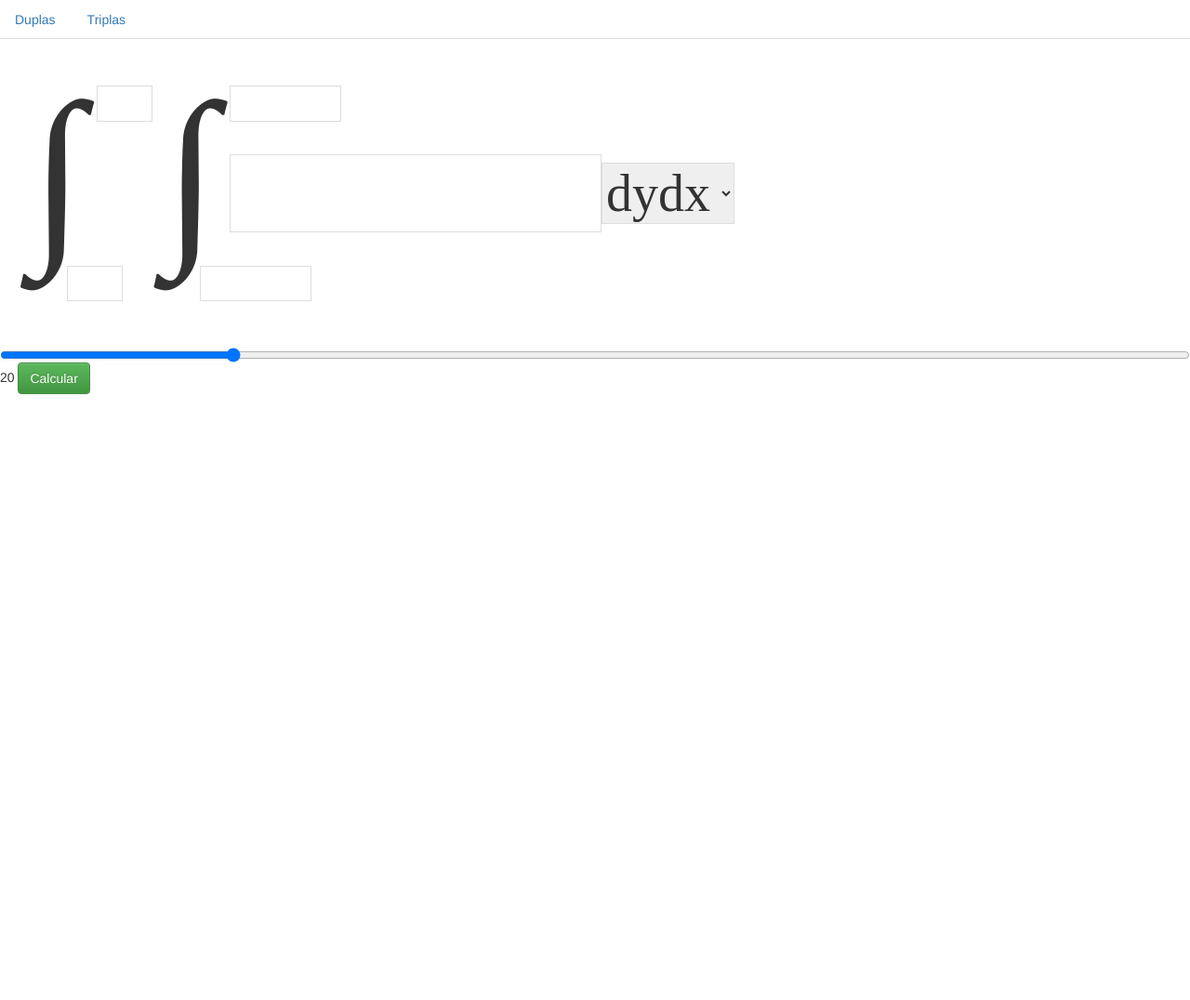
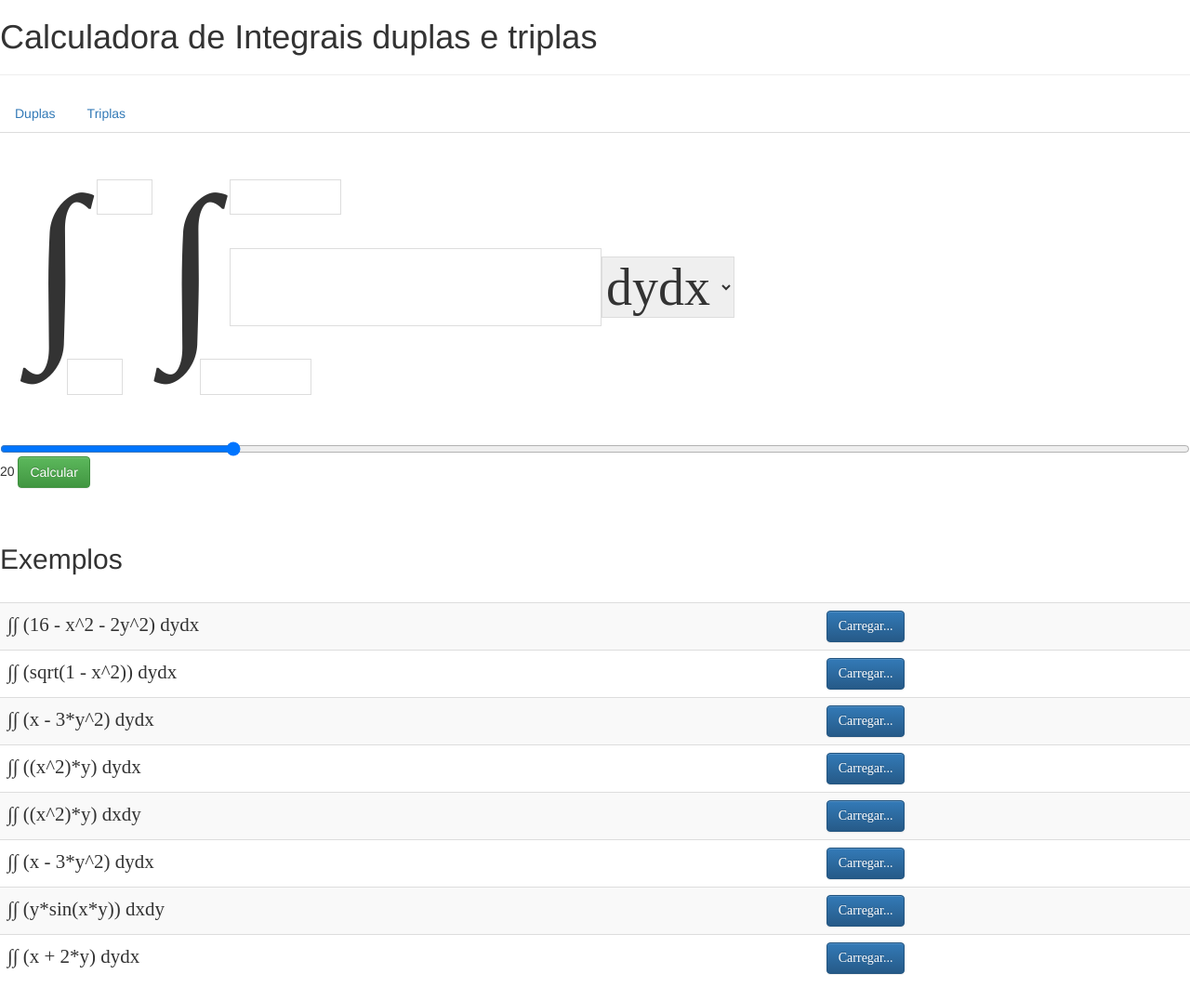
Before and after one commit to marcioaug/integral, a Jekyll site: the page built from index.html, in a window 1280 px wide. Shown: the whole page at 93% size. Built offline with Jekyll 4.4.1, drawn with Linux system fonts in a browser that asks for light colours; nearby versions of some CDN libraries; Markdown is read by kramdown in place of the engine named in the settings; before the commit the page ends 900 px from its top, so only the background shows below that.

Commit message:
Melhorias na interface, adicionando alguns exemplos.

```diff
--- a/_includes/duplas.html
+++ b/_includes/duplas.html
@@ -31,3 +31,42 @@
 <span id="n-value">20</span>
 
 <button id="calculate" class="btn btn-success">Calcular</button>
+<br/>
+<br/>
+<br/>
+<h2>Exemplos</h2>
+    <br/>
+<table class="table table-striped" style="font-family: serif;">
+    <tr>
+        <td style="font-size: 1.5em">∫∫ (16 - x^2 - 2y^2) dydx</td>
+        <td><button class="btn btn-primary" onclick="carregarDupla('16 - x^2 - 2*y^2', '0', '2', '0', '2', 1)">Carregar...</button></td>
+    </tr>
+    <tr>
+        <td style="font-size: 1.5em">∫∫ (sqrt(1 - x^2)) dydx</td>
+        <td><button class="btn btn-primary" onclick="carregarDupla('sqrt(1 - x^2)', '-1', '1', '-2', '2', 1)">Carregar...</button></td>
+    </tr>
+    <tr>
+        <td style="font-size: 1.5em">∫∫ (x - 3*y^2) dydx</td>
+        <td><button class="btn btn-primary" onclick="carregarDupla('x - 3*y^2', '0', '2', '1', '2', 1)">Carregar...</button></td>
+    </tr>
+    <tr>
+        <td style="font-size: 1.5em">∫∫ ((x^2)*y) dydx</td>
+        <td><button class="btn btn-primary" onclick="carregarDupla('(x^2)*y', '0', '3', '1', '2', 1)">Carregar...</button></td>
+    </tr>
+    <tr>
+        <td style="font-size: 1.5em">∫∫ ((x^2)*y) dxdy</td>
+        <td><button class="btn btn-primary" onclick="carregarDupla('(x^2)*y', '1', '2', '0', '3', 2)">Carregar...</button></td>
+    </tr>
+    <tr>
+        <td style="font-size: 1.5em">∫∫ (x - 3*y^2) dydx</td>
+        <td><button class="btn btn-primary" onclick="carregarDupla('x - 3*y^2', '0', '2', '1', '2', 1)">Carregar...</button></td>
+    </tr>
+    <tr>
+        <td style="font-size: 1.5em">∫∫ (y*sin(x*y)) dxdy</td>
+        <td><button class="btn btn-primary" onclick="carregarDupla('y*sin(x*y)', '0', 'pi', '1', '2', 2)">Carregar...</button></td>
+    </tr>
+    <tr>
+        <td style="font-size: 1.5em">∫∫ (x + 2*y) dydx</td>
+        <td><button class="btn btn-primary" onclick="carregarDupla('x + 2*y', '-1', '1', '2*x^2', '1+x^2', 1)">Carregar...</button></td>
+    </tr>
+</table>
--- a/index.html
+++ b/index.html
@@ -1,8 +1,9 @@
 ---
 layout: default
-title: Integral
+title: Calculadora de Integrais duplas e triplas
 ---
-
+<h1>Calculadora de Integrais duplas e triplas</h1>
+<hr/>
 <ul class="nav nav-tabs">
     <li><a href="#duplas" data-toggle="tab">Duplas</a></li>
     <li><a href="#triplas" data-toggle="tab">Triplas</a></li>
--- a/js/events.js
+++ b/js/events.js
@@ -1,5 +1,16 @@
+
+
 (function ($) {
     'use strict';
+
+    window.carregarDupla = function (f, xn, xm, yn, ym, tipo) {
+        $('#f').val(f);
+        $('#xn').val(xn);
+        $('#xm').val(xm);
+        $('#yn').val(yn);
+        $('#ym').val(ym);
+        $('#tipo').val(tipo);
+    };
 
     $(function () {
 
```
Also changed, not shown: _includes/polares.html (deleted, +0 -22 lines).
